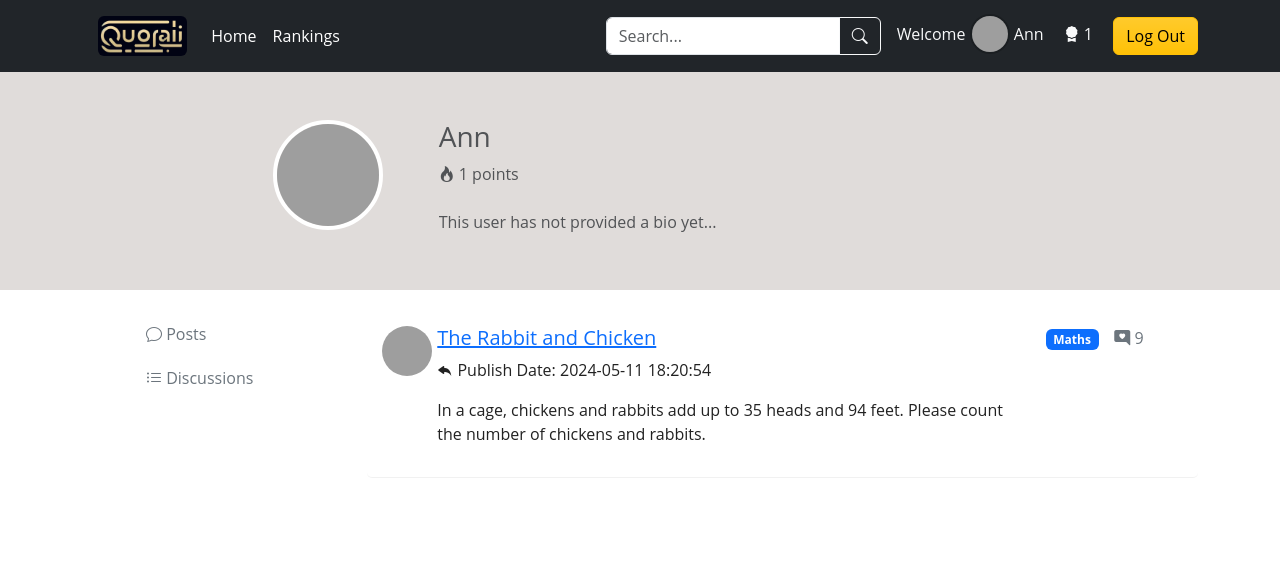
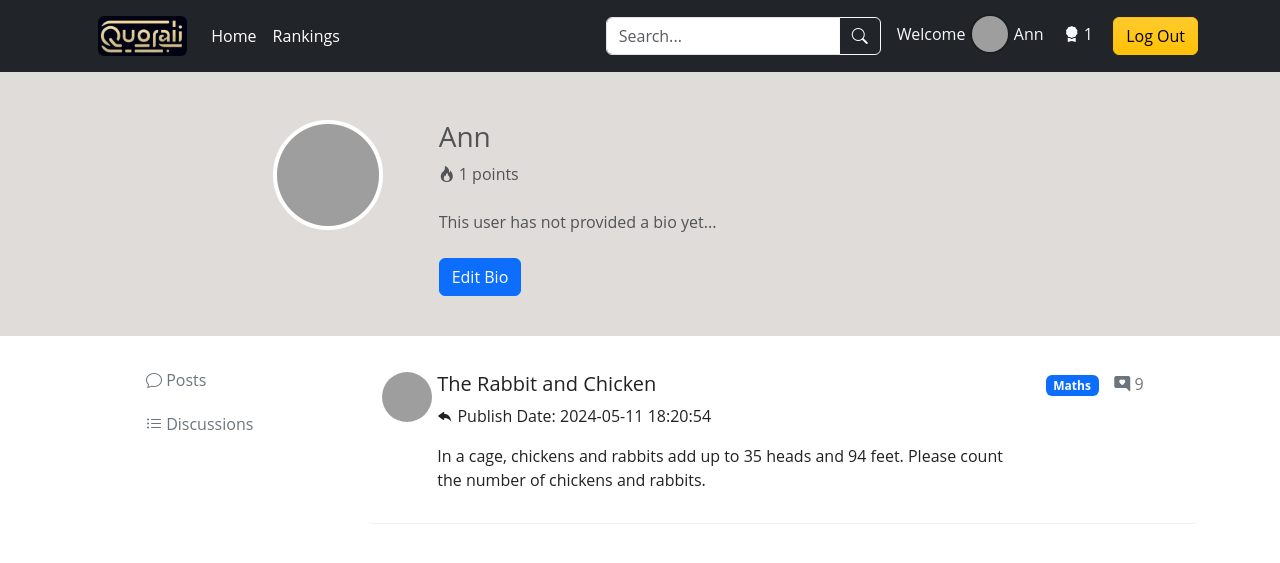
Before and after one commit to JoelQian/cits5505proj2, a Flask app: page /personal-profile in a window 1280 px wide. Shown: the top 563 px of the page. Run offline with Flask 3, Linux system fonts and the light colour scheme; a user stored in the database is signed in; some libraries are stand-ins or nearby versions; grey boxes are pictures that could not be loaded.

Commit message:
fix: Now Search supports searching keywords in both title and body. feat: Adding a new post grants a credit of +5, while a comment earns +1. fix: Removed dropdown list on homepage. fix: Improved CSS of personal profiles. add: Bio field added to database. add: Bio can be modified in personal profile and updated in database.

```diff
--- a/app/models.py
+++ b/app/models.py
@@ -14,6 +14,7 @@ class User(db.Model, UserMixin):
     email = db.Column(db.String(64), index=True, unique=True)
     password_hash = db.Column(db.String(256))
     credit = db.Column(db.Integer, default=0)
+    bio = db.Column(db.String(1024))
     posts = db.relationship('Post', backref='author', lazy=True)
     comments = db.relationship('Comment', backref='author', lazy='dynamic')
 
--- a/app/routes.py
+++ b/app/routes.py
@@ -3,6 +3,7 @@ from flask_login import login_user, login_required, logout_user, current_user
 from sqlalchemy import desc
 from app import app
 from app.models import *
+from sqlalchemy import or_
 
 
 
@@ -65,10 +66,19 @@ def index():
     return render_template('index.html', user=current_user, categories=categories, paginate=paginate)
 
 
-@app.route('/personal-profile')
+@app.route('/personal-profile', methods=['GET', 'POST'])
 def personalProfile():
     user = current_user
     posts = Post.query.filter_by(author_id=user.id).all()
+
+    if request.method == 'POST':
+        new_bio = request.form.get('new_bio')
+        # 更新数据库中的用户 bio
+        user.bio = new_bio
+        db.session.commit()
+        # 重定向到个人资料页面，或者任何其他你想要跳转的页面
+        return redirect(url_for('personalProfile'))
+
     return render_template('personal-profile.html', title='Personal Profile', user=user, posts=posts)
 
 @app.route('/user-posts/<username>')
@@ -88,8 +98,8 @@ def search():
     page = request.args.get('page', 1, type=int)
     search_keywords = request.args.get('search_keywords')
 
-    paginate = Post.query.filter(Post.body.contains(
-        search_keywords)).paginate(page=page, per_page=7)
+    paginate = Post.query.filter(or_(Post.title.contains(search_keywords), Post.body.contains(search_keywords))).paginate(page=page, per_page=7)
+
 
     return render_template('index.html', title='Home', paginate=paginate)
 
@@ -114,6 +124,9 @@ def newDiscussion():
 
         new_post = Post(body=body, author_id=author_id, category_id=category_id, title=title)
         db.session.add(new_post)
+        db.session.commit()
+
+        current_user.credit += 5
         db.session.commit()
 
         return jsonify({'code': 200, 'post_id': new_post.id})
@@ -150,4 +163,7 @@ def postDetails(post_id):
         db.session.add(new_comment)
         db.session.commit()
 
+        current_user.credit += 1
+        db.session.commit()
+
         return jsonify({'code': 200, 'comment_id': new_comment.id})
--- a/app/templates/new-discussion.html
+++ b/app/templates/new-discussion.html
@@ -57,7 +57,7 @@
                                     },
                                     success: function (response) {
                                         if (response.code === 200) {
-                                            $('#resultMessage').html('<div class="alert alert-success" role="alert">Posted successfully!</div>');
+                                            $('#resultMessage').html('<div class="alert alert-success" role="alert">Posted successfully! Credit+5!</div>');
                                             // go to the discussion page
                                             setTimeout(function () {
                                                 window.location.href = '/post-details/' + response.post_id;
--- a/app/templates/personal-profile.html
+++ b/app/templates/personal-profile.html
@@ -34,19 +34,55 @@
                 <span>{{ user.credit }} points</span>
             </div>
             <!-- Scrollable area -->
-            {% if user.bio %}
             <div class="overflow-auto mt-4" style="max-height: 100px;">
-                <p class="text-left">
+                <p id="bio-text" class="text-left">
+                    {% if user.bio %}
                     {{ user.bio }}
+                    {% else %}
+                    This user has not provided a bio yet...
+                    {% endif %}
                 </p>
             </div>
-            {% else %}
-            <div class="overflow-auto mt-4" style="max-height: 100px;">
-                <p class="text-left">
-                    This user has not provided a bio yet...
-                </p>
-            </div>
-            {% endif %}
+            <button id="edit-btn" class="btn btn-primary mt-2">Edit Bio</button>
+            <form id="bio-form" method="post" action="/personal-profile" style="display: none;">
+                <input type="hidden" name="user_id" value="{{ user.id }}">
+                <!-- Textarea with current bio content -->
+                <textarea id="new-bio" name="new_bio" class="form-control mt-4" rows="3" placeholder="Enter new bio"></textarea>
+                <!-- Submit button -->
+                <button type="submit" id="submit-btn" class="btn btn-primary mt-2">Submit</button>
+            </form>
+
+            <script>
+                document.getElementById('edit-btn').addEventListener('click', function() {
+                    var bioText = document.getElementById('bio-text');
+                    var bioForm = document.getElementById('bio-form');
+                    var submitBtn = document.getElementById('submit-btn');
+                    var editBtn = document.getElementById('edit-btn');
+                    var newBioTextarea = document.getElementById('new-bio');
+
+                    if (bioForm.style.display === 'none') {
+                        // Switch to edit mode
+                        bioForm.style.display = 'block';
+                        bioText.style.display = 'none';
+                        submitBtn.textContent = 'Submit'; // Change button text to 'Submit'
+                        editBtn.style.display = 'none'; // Hide the 'Edit' button
+
+                        // Copy current bio content to textarea
+                        newBioTextarea.value = bioText.textContent.trim();
+                    } else {
+                        // Switch to view mode
+                        bioForm.style.display = 'none';
+                        bioText.style.display = 'block';
+                        submitBtn.textContent = 'Edit'; // Change button text back to 'Edit'
+                        editBtn.style.display = 'block'; // Show the 'Edit' button again
+                    }
+                });
+            </script>
+
+
+
+
+
 
         </div>
         <div class="col-md-3 column">
@@ -165,7 +201,7 @@ Type: Integer
 
                                 <div class="col-md-11">
                                     <h5>
-                                        <a href="{{ url_for('postDetails', post_id=post.id) }}">{{ post.title }}</a>
+                                        <a href="{{ url_for('postDetails', post_id=post.id) }}" style="text-decoration: none; color: inherit;" onmouseover="this.style.color='#007bff'" onmouseout="this.style.color='inherit'">{{ post.title }}</a>
                                     </h5>
                                     <p>
                                         <i class="bi bi-reply-fill"></i>
--- a/app/templates/post-details.html
+++ b/app/templates/post-details.html
@@ -161,7 +161,7 @@
                                         },
                                         success: function (response) {
                                             if (response.code === 200) {
-                                                $('#resultMessage').html('<div class="alert alert-success" role="alert">Commented successfully!</div>');
+                                                $('#resultMessage').html('<div class="alert alert-success" role="alert">Commented successfully! Credit+1!</div>');
                                                 // go to the discussion page
                                                 setTimeout(function () {
                                                     window.location.href = url;
```
Also changed, not shown: app/templates/index.html (+1 -13 lines), app/app.db.
